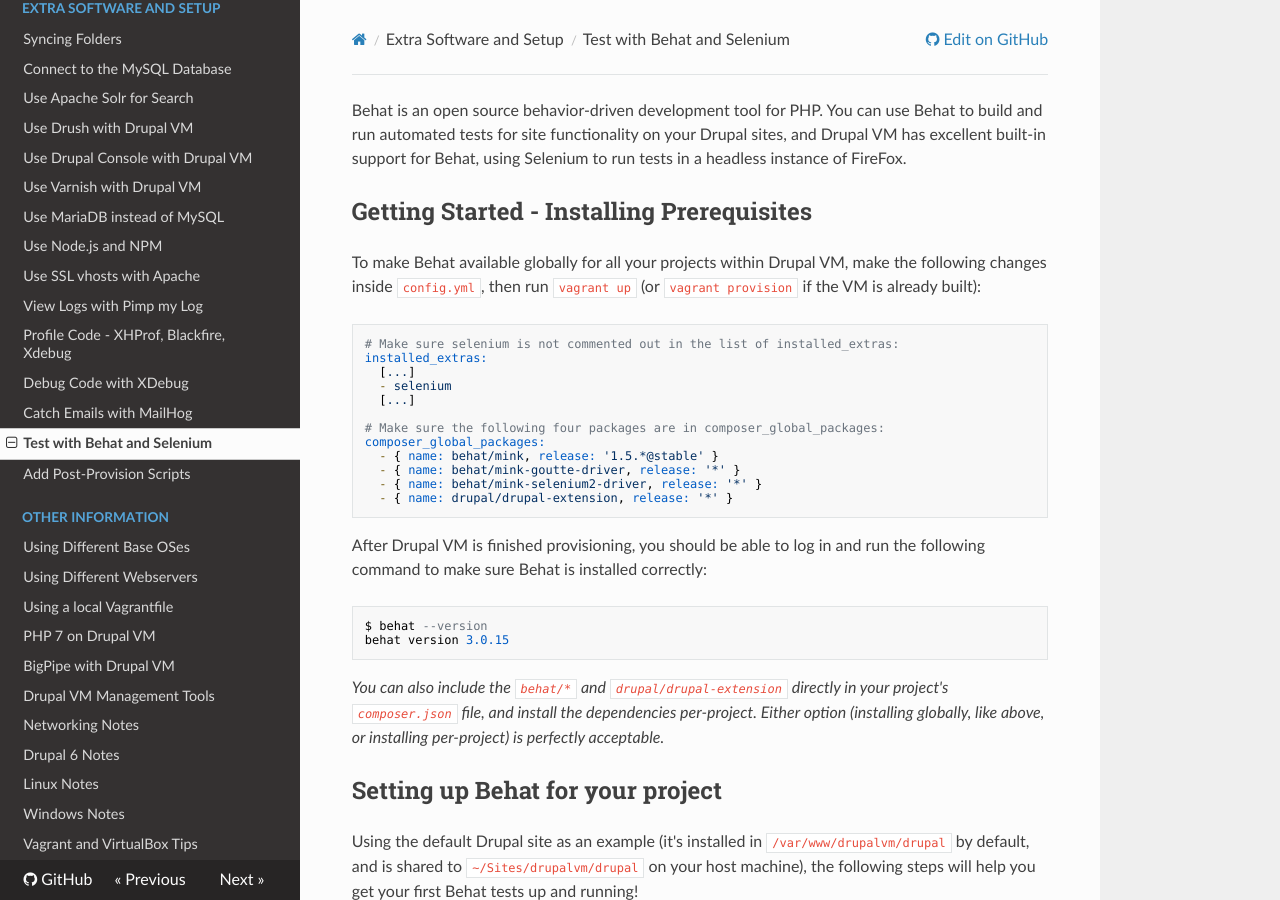
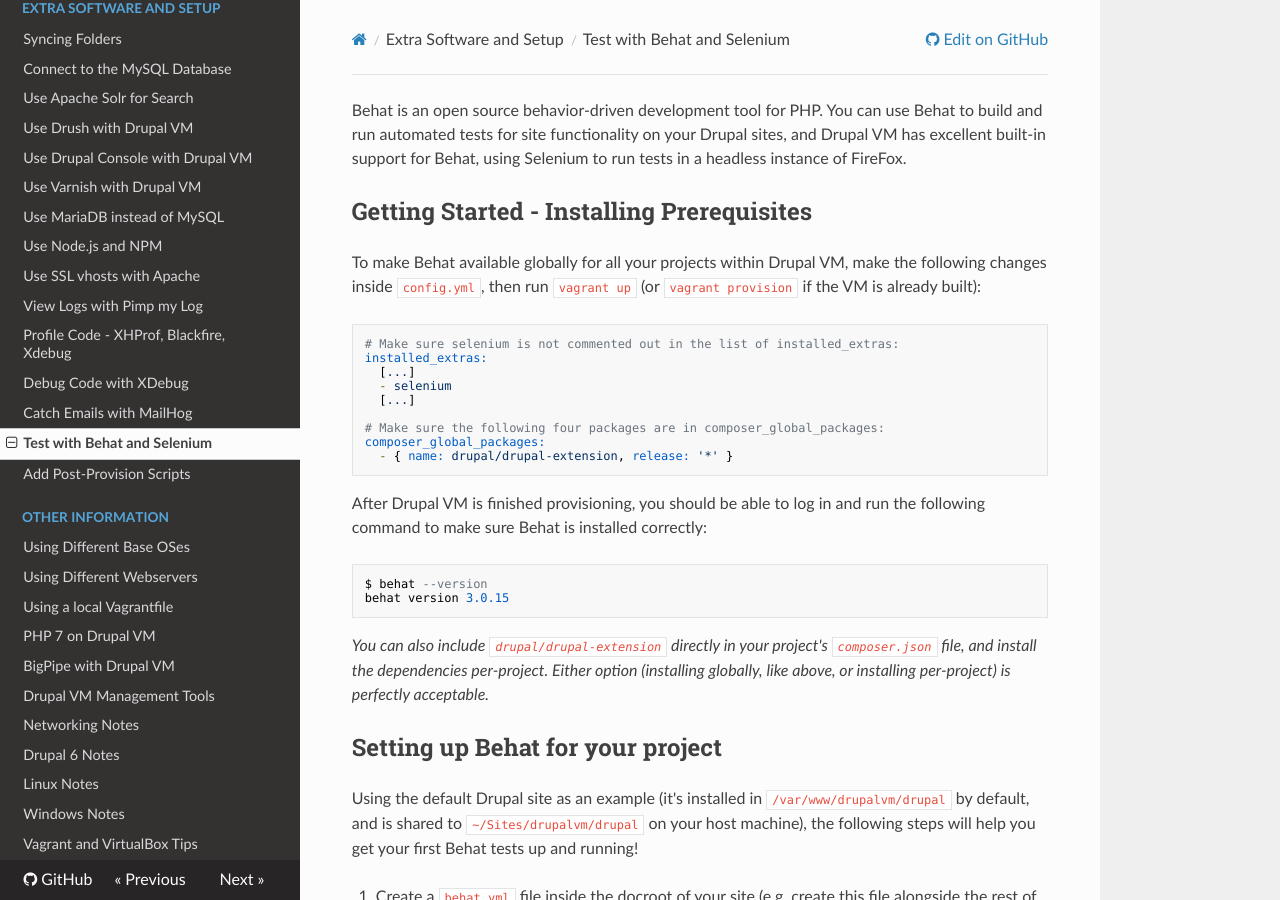
Before and after one commit to geerlingguy/drupal-vm, an MkDocs documentation site: the page built from docs/extras/behat.md, in a window 1280 px wide and 900 px high. Built offline with MkDocs 1.6.1, drawn with Linux system fonts in a browser that asks for light colours; nearby versions of some CDN libraries; old or Windows-style settings are respelled for this version of MkDocs.

Commit message:
Fixes #523: Fix documentation for adding drupal-extension and dependencies.

````diff
--- a/docs/extras/behat.md
+++ b/docs/extras/behat.md
@@ -13,9 +13,6 @@ installed_extras:
 
 # Make sure the following four packages are in composer_global_packages:
 composer_global_packages:
-  - { name: behat/mink, release: '1.5.*@stable' }
-  - { name: behat/mink-goutte-driver, release: '*' }
-  - { name: behat/mink-selenium2-driver, release: '*' }
   - { name: drupal/drupal-extension, release: '*' }
 ```
 
@@ -26,7 +23,7 @@ $ behat --version
 behat version 3.0.15
 ```
 
-_You can also include the `behat/*` and `drupal/drupal-extension` directly in your project's `composer.json` file, and install the dependencies per-project. Either option (installing globally, like above, or installing per-project) is perfectly acceptable._
+_You can also include `drupal/drupal-extension` directly in your project's `composer.json` file, and install the dependencies per-project. Either option (installing globally, like above, or installing per-project) is perfectly acceptable._
 
 ## Setting up Behat for your project
 
````
